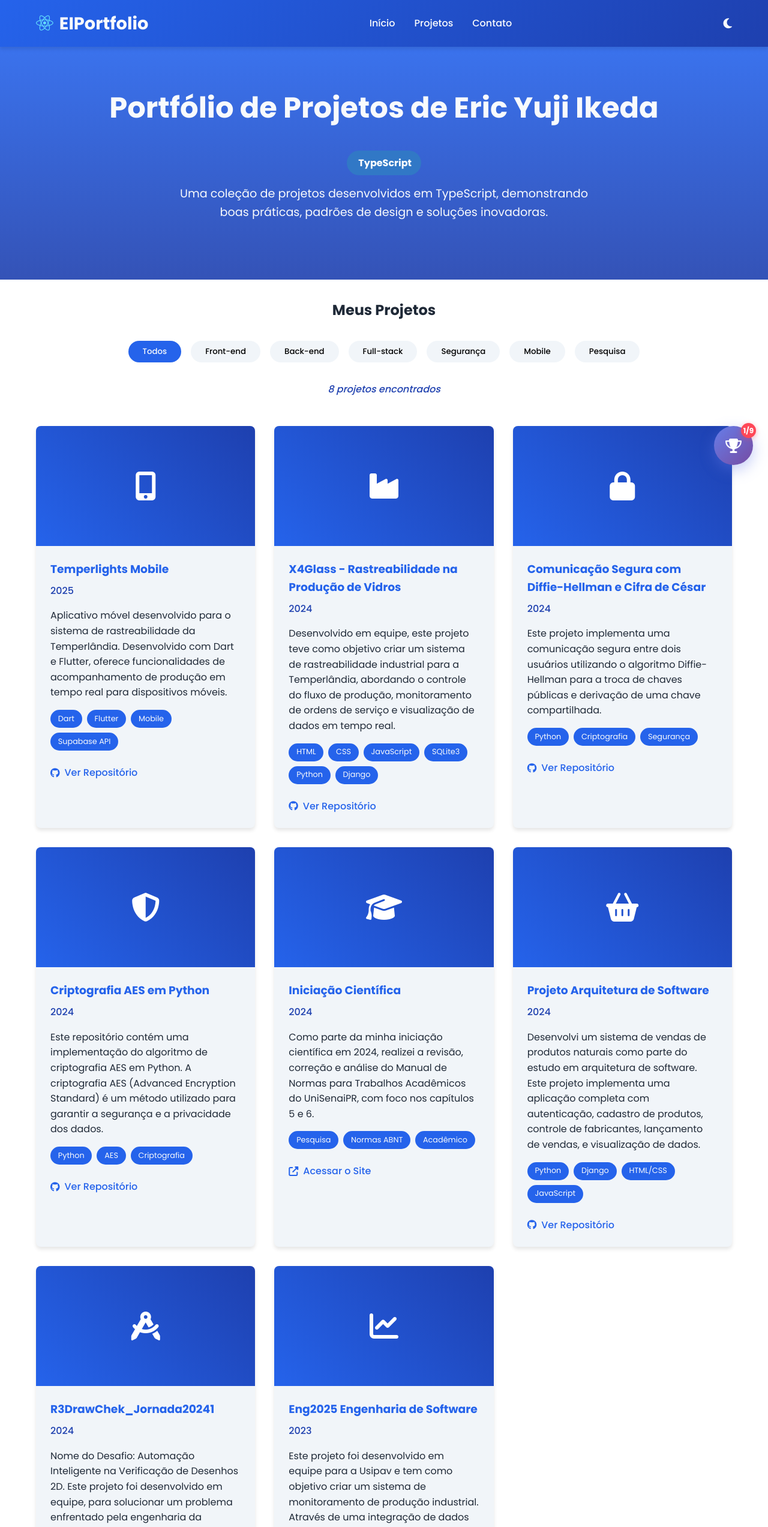
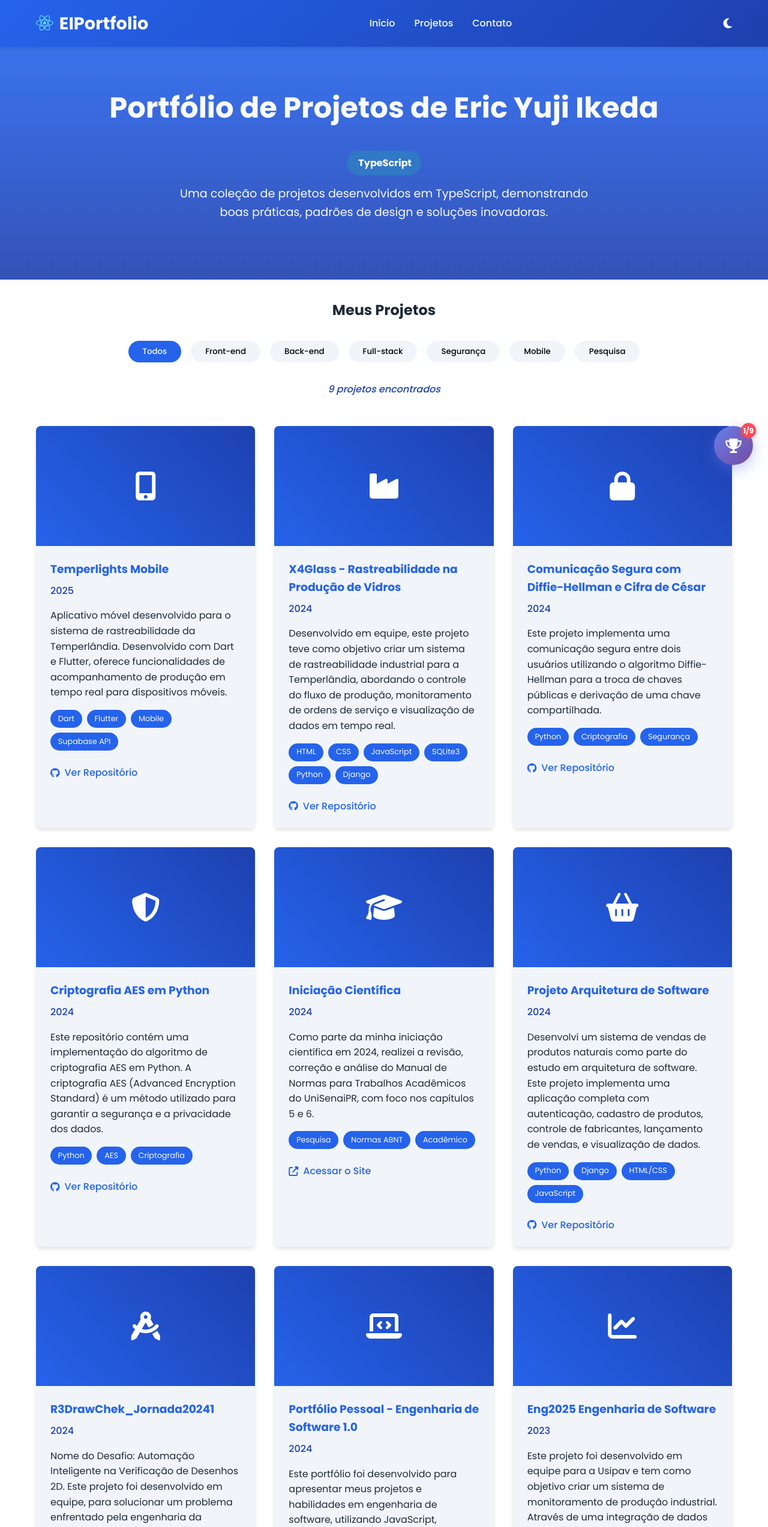
Before and after one commit to EricIkeda1/meuportfolio2.0, a React (Vite) app: page / in a window 1280 px wide. Shown: the top 2545 px of the page at 60% size. Built offline with nearby package versions, Linux system fonts and the light colour scheme.

Commit message:
Projeto adicionado

```diff
--- a/src/data/projects.ts
+++ b/src/data/projects.ts
@@ -72,5 +72,14 @@ export const projectsData: Project[] = [
     tags: ["Dart", "Flutter", "Mobile", "Supabase API"],
     githubUrl: "https://github.com/EricIkeda1/Temperlights-Mobile.git",
     icon: "fas fa-mobile-alt"
+  },
+  {
+    id: 9,
+    title: "Portfólio Pessoal - Engenharia de Software 1.0",
+    year: "2024",
+    description: "Este portfólio foi desenvolvido para apresentar meus projetos e habilidades em engenharia de software, utilizando JavaScript, TypeScript, React e CSS.",
+    tags: ["JavaScript", "TypeScript", "CSS", "Vercel"],
+    externalUrl: "https://ericikedaportfolio.vercel.app/",
+    icon: "fas fa-laptop-code"
   }
 ];
```
